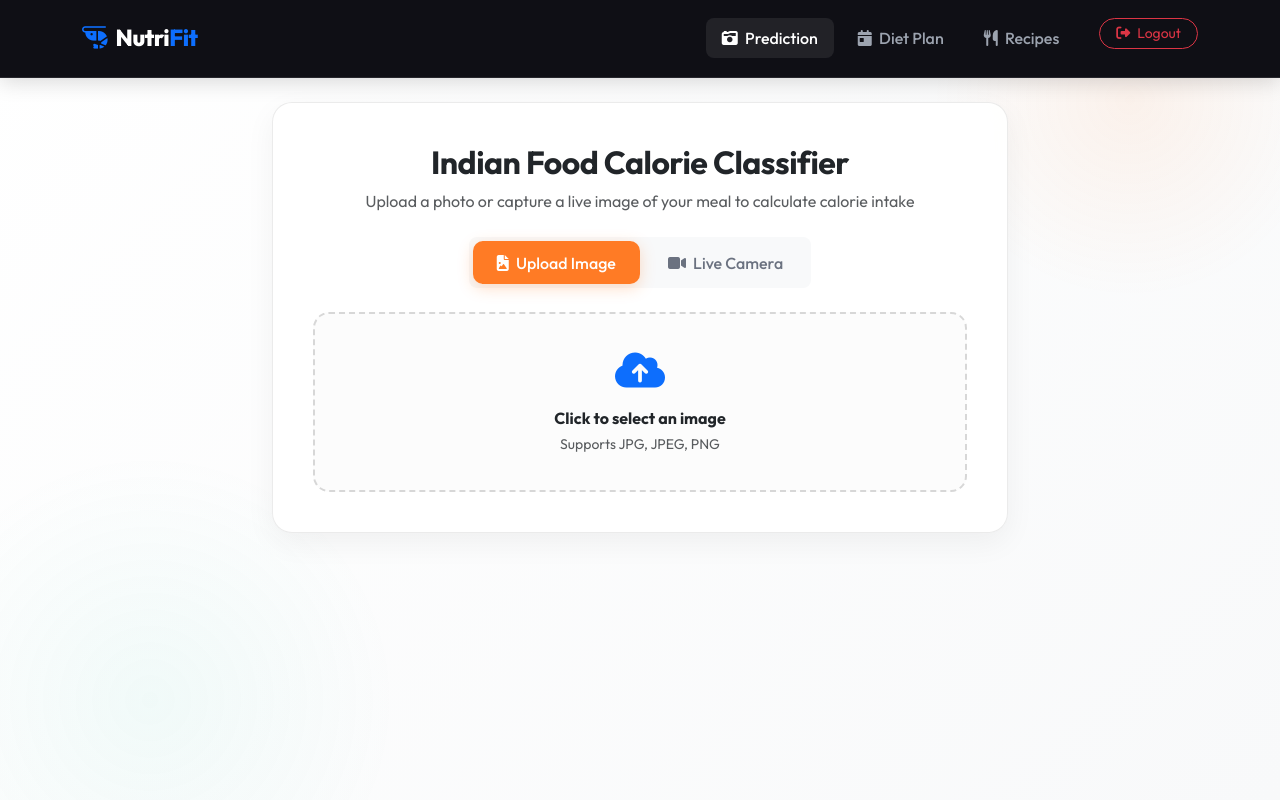
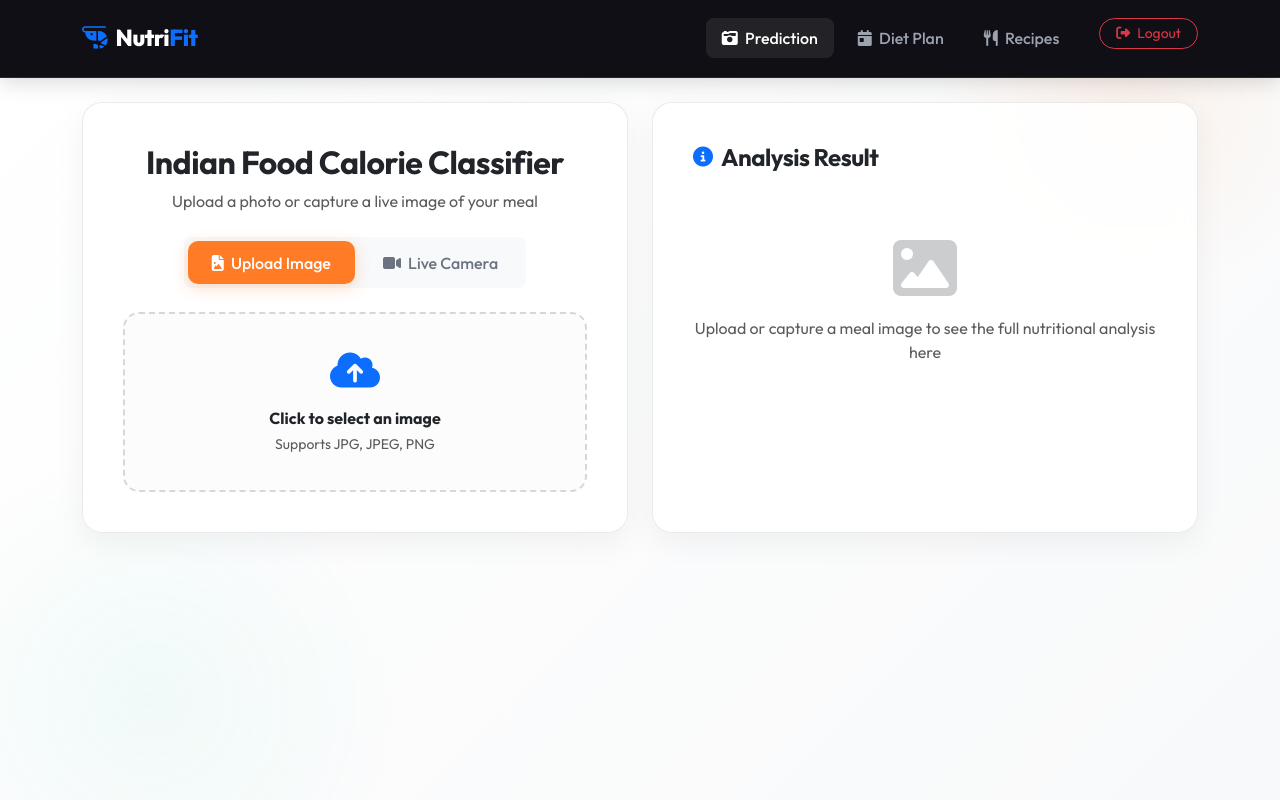
Before and after one commit to jeevitha281103/AI-Driven-Meal-Planning-Tool, a Flask app: page /prediction in a window 1280 px wide. Run offline with Flask 2, Linux system fonts and the light colour scheme; the visitor is signed in with stand-in values (Sample User, id 1).

Commit message:
Split page into 2-column layout: image left, analysis right with full nutrition

```diff
--- a/static/css/main.css
+++ b/static/css/main.css
@@ -247,6 +247,22 @@ body {
   box-shadow: 0 4px 16px rgba(0, 0, 0, 0.06);
 }
 
+/* Right panel result container (always visible) */
+.result-panel {
+  min-height: 400px;
+  display: flex;
+  flex-direction: column;
+}
+
+@keyframes pulse {
+  0%, 100% { opacity: 1; }
+  50% { opacity: 0.5; }
+}
+
+.animate-pulse {
+  animation: pulse 2s cubic-bezier(0.4, 0, 0.6, 1) infinite;
+}
+
 /* Custom Tabs styling */
 .nav-pills-custom .nav-link {
   color: var(--text-muted);
--- a/static/js/main.js
+++ b/static/js/main.js
@@ -3,8 +3,8 @@ $(document).ready(function () {
   const uploadSection = $(".image-section");
   const uploadFileForm = $("#upload-file");
   const btnPredict = $("#btn-predict");
-  const loaderWrapper = $(".loader-wrapper");
-  const resultBox = $("#result-box");
+  const loaderWrapper = $("#loader-wrapper");
+  const resultPlaceholder = $("#result-placeholder");
   const resultDetails = $("#result-details");
 
   // Camera variables
@@ -17,8 +17,6 @@ $(document).ready(function () {
 
   // Initialize view
   uploadSection.hide();
-  loaderWrapper.hide();
-  resultBox.hide();
 
   // Helper to show prediction results
   function displayResult(data) {
@@ -37,6 +35,7 @@ $(document).ready(function () {
     }
 
     loaderWrapper.hide();
+    resultPlaceholder.hide();
 
     // Build beautiful result HTML grid
     const htmlContent = `
@@ -104,8 +103,7 @@ $(document).ready(function () {
       </div>
     `;
 
-    resultDetails.html(htmlContent);
-    resultBox.fadeIn(400);
+    resultDetails.html(htmlContent).fadeIn(400);
   }
 
   // --- Upload Flow ---
@@ -123,7 +121,8 @@ $(document).ready(function () {
   $("#imageUpload").change(function () {
     uploadSection.show();
     btnPredict.show();
-    resultBox.hide();
+    resultDetails.hide();
+    resultPlaceholder.show();
     readURL(this);
   });
 
@@ -131,7 +130,8 @@ $(document).ready(function () {
   btnPredict.click(function () {
     var form_data = new FormData(uploadFileForm[0]);
     btnPredict.hide();
-    resultBox.hide();
+    resultDetails.hide();
+    resultPlaceholder.hide();
     loaderWrapper.show();
 
     $.ajax({
@@ -147,6 +147,7 @@ $(document).ready(function () {
       error: function (xhr) {
         loaderWrapper.hide();
         btnPredict.show();
+        resultPlaceholder.show();
         let errMsg = "An error occurred during prediction.";
         if (xhr.responseJSON && xhr.responseJSON.error) {
           errMsg = xhr.responseJSON.error;
@@ -226,7 +227,8 @@ $(document).ready(function () {
       formData.append("file", blob, "camera_capture.jpg");
 
       // Hide results & show loading
-      resultBox.hide();
+      resultDetails.hide();
+      resultPlaceholder.hide();
       loaderWrapper.show();
 
       $.ajax({
@@ -241,6 +243,7 @@ $(document).ready(function () {
         },
         error: function (xhr) {
           loaderWrapper.hide();
+          resultPlaceholder.show();
           let errMsg = "An error occurred during prediction.";
           if (xhr.responseJSON && xhr.responseJSON.error) {
             errMsg = xhr.responseJSON.error;
@@ -257,6 +260,7 @@ $(document).ready(function () {
       stopCamera();
     }
     // Clean up results when switching views
-    resultBox.hide();
+    resultDetails.hide();
+    resultPlaceholder.show();
   });
 });
--- a/templates/index.html
+++ b/templates/index.html
@@ -1,14 +1,15 @@
 {% extends "base.html" %}
 
 {% block content %}
-<div class="row justify-content-center">
-  <div class="col-lg-8">
-    <div class="glass-panel">
+<div class="row g-4">
+  <!-- Left Column: Image Upload / Camera -->
+  <div class="col-lg-6">
+    <div class="glass-panel h-100">
 
       <!-- Title & Header -->
       <div class="text-center mb-4">
         <h2 class="text-dark mb-2">Indian Food Calorie Classifier</h2>
-        <p class="text-muted">Upload a photo or capture a live image of your meal to calculate calorie intake</p>
+        <p class="text-muted">Upload a photo or capture a live image of your meal</p>
       </div>
 
       <!-- Tab Buttons for Upload vs Live Camera -->
@@ -78,24 +79,31 @@
         </div>
 
       </div>
+    </div>
+  </div>
+
+  <!-- Right Column: Analysis Result -->
+  <div class="col-lg-6">
+    <div class="glass-panel h-100 result-panel" id="result-panel">
+      <div class="d-flex align-items-center mb-3">
+        <i class="fa-solid fa-circle-info text-primary me-2" style="font-size: 1.25rem;"></i>
+        <h4 class="text-dark mb-0">Analysis Result</h4>
+      </div>
 
       <!-- Loading State -->
-      <div class="loader-wrapper" style="display:none;">
+      <div class="loader-wrapper" id="loader-wrapper" style="display:none;">
         <div class="loader mb-3"></div>
         <p class="text-muted small mb-0 animate-pulse">Analyzing ingredients and estimating calories...</p>
       </div>
 
-      <!-- Output Result -->
-      <div class="result-box" id="result-box" style="display:none;">
-        <div class="d-flex align-items-center mb-3">
-          <i class="fa-solid fa-circle-info text-primary me-2" style="font-size: 1.25rem;"></i>
-          <h4 class="text-dark mb-0">Analysis Result</h4>
+      <!-- Result Details -->
+      <div id="result-content">
+        <div id="result-placeholder" class="text-center py-5">
+          <i class="fa-solid fa-image text-muted mb-3" style="font-size: 4rem; opacity: 0.3;"></i>
+          <p class="text-muted">Upload or capture a meal image to see the full nutritional analysis here</p>
         </div>
-        <div class="row text-start g-3" id="result-details">
-          <!-- Populated by JS -->
-        </div>
+        <div id="result-details" class="row text-start g-3" style="display:none;"></div>
       </div>
-
     </div>
   </div>
 </div>
```
